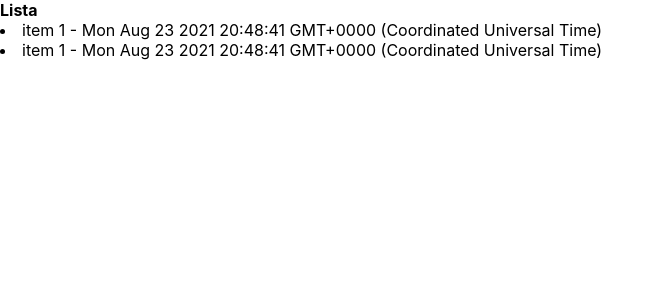
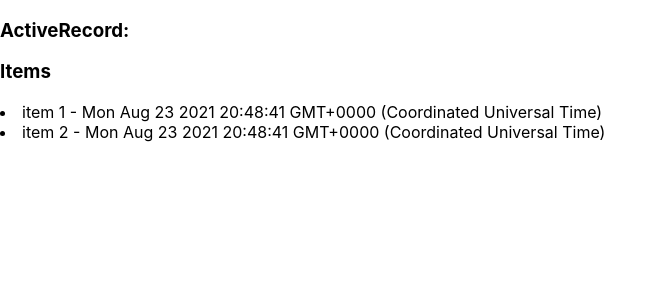
Before and after one commit to darciovilela/react-list, a React (Create React App) app: page / in a window 1280 px wide. Shown: the top 300 px of the page, without its empty margins (0-667 px from the left). Built offline with nearby package versions, Linux system fonts and the light colour scheme.

Commit message:
Set active record

```diff
--- /dev/null
+++ b/src/entities/items.ts
@@ -0,0 +1,4 @@
+export interface Item {
+  title: string;
+  sendDate: Date;
+}
--- a/src/pages/App.tsx
+++ b/src/pages/App.tsx
@@ -1,10 +1,7 @@
-import React from 'react';
+import React, { useState } from 'react';
 import { Header } from '../components/Header';
 
-interface Item {
-  title: string;
-  sendDate: Date;
-}
+import { Item } from '../entities/items';
 
 const items: Item[] = [
   {
@@ -12,20 +9,26 @@ const items: Item[] = [
     sendDate: new Date(),
   },
   {
-    title: 'item 1',
+    title: 'item 2',
     sendDate: new Date(),
   },
 ];
 
 function App() {
+  const [activeRecord, setActiveRecord] = useState<Item>();
   return (
     <div className="App">
-      <Header />
-      {items.map((item) => (
-        <li>
-          {item.title} - {item.sendDate.toString()}
-        </li>
-      ))}
+      <div>
+        <h3>ActiveRecord:</h3> {JSON.stringify(activeRecord)}
+      </div>
+      <div>
+        <h3>Items</h3>
+        {items.map((item) => (
+          <li onClick={() => setActiveRecord(item)}>
+            {item.title} - {item.sendDate.toString()}
+          </li>
+        ))}
+      </div>
     </div>
   );
 }
```
